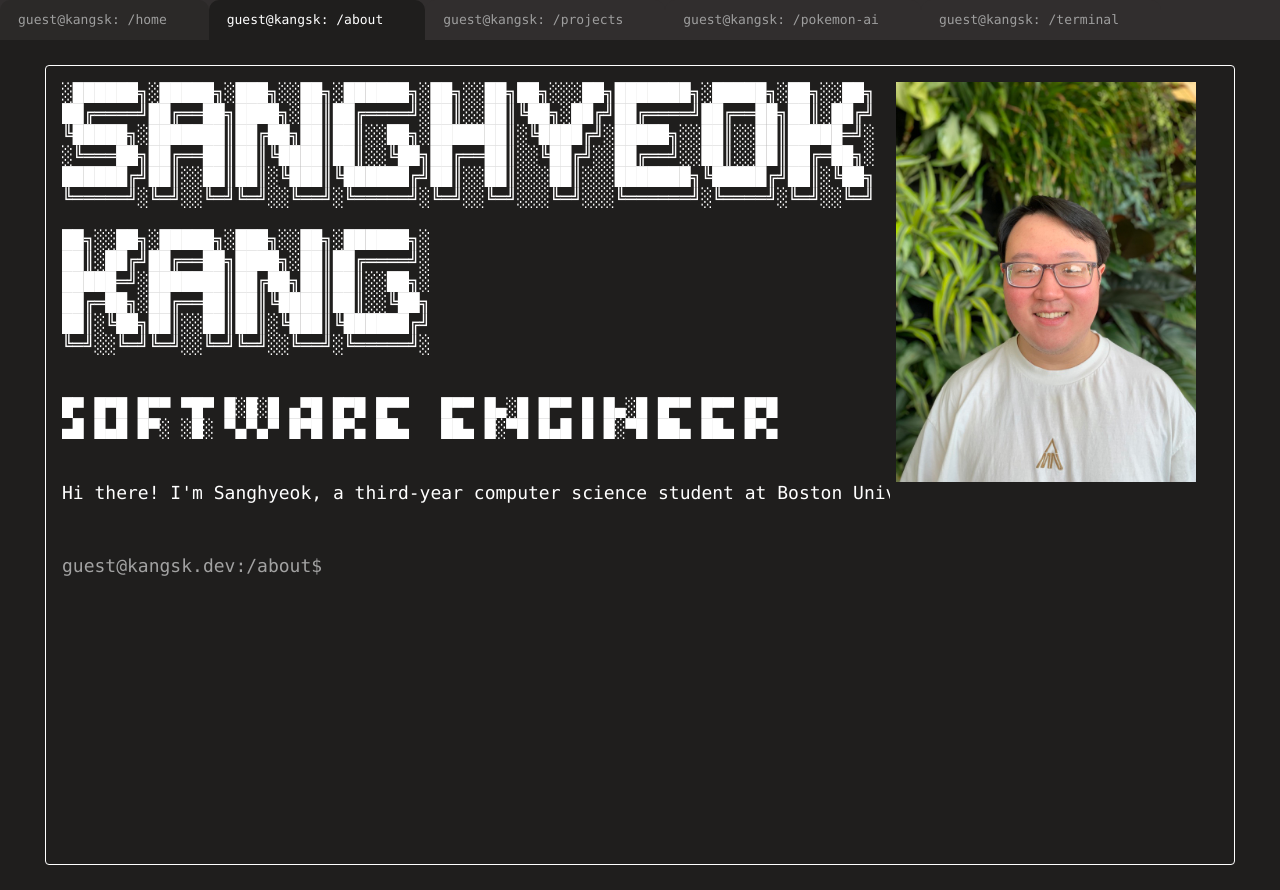
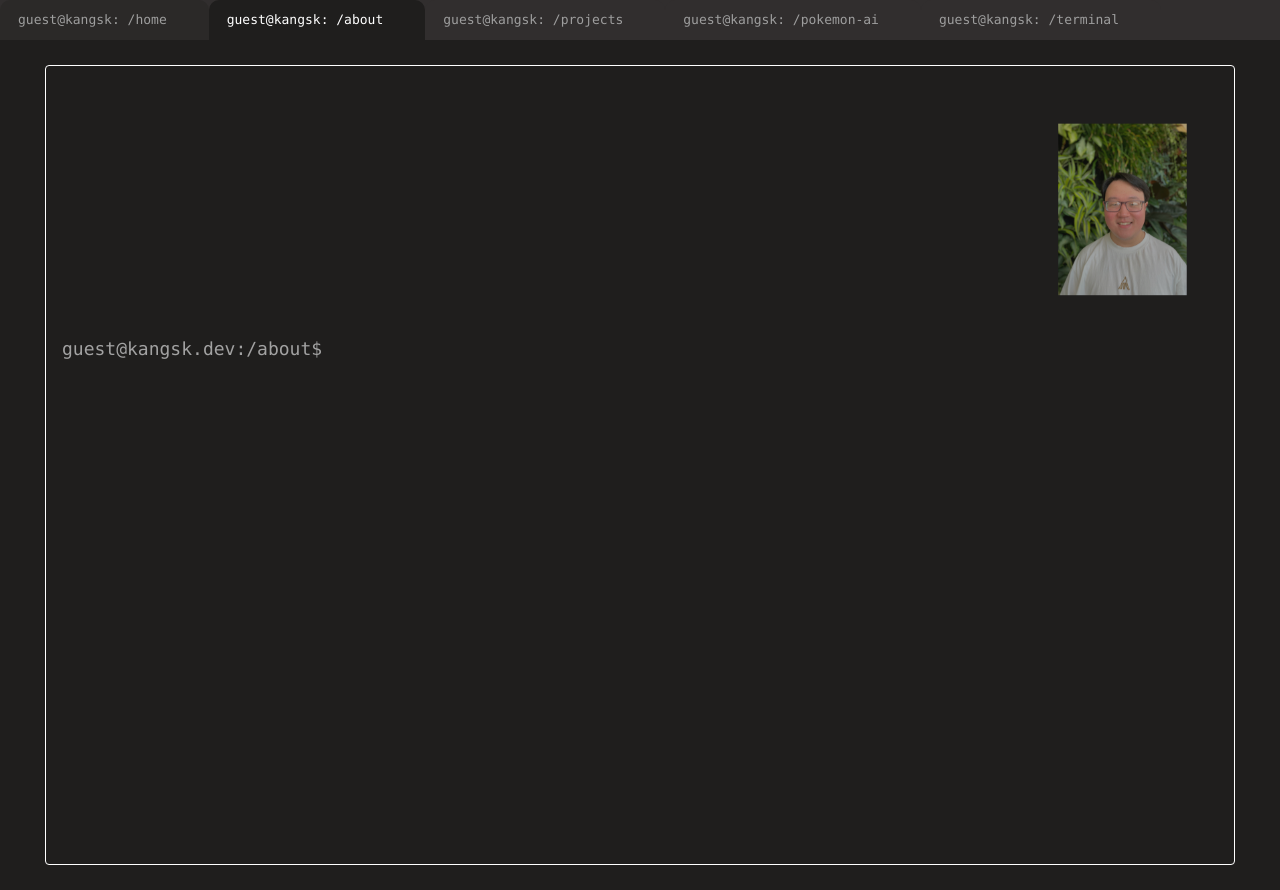
Before and after one commit to skang188144/kangsk.dev, a React (Create React App) app: page /about in a window 1280 px wide. Built offline with nearby package versions, Linux system fonts and the light colour scheme.

Commit message:
Removed a layer of abstraction, allowing page components to define initial dispay elements directly, instead of passing them as a prop to TerminalController

```diff
--- a/src/components/TerminalComponent.js
+++ b/src/components/TerminalComponent.js
@@ -1,14 +1,10 @@
 import { useEffect, useState, useRef } from "react"
 import './TerminalComponent.css';
 
-const TerminalComponent = ({prompt, initialInput, onInputEntered, terminalLines}) => {
+const TerminalComponent = ({prompt, children, initialInput, onInputEntered, terminalLines}) => {
     const [input, setInput] = useState('')
     const [cursorPosition, setCursorPosition] = useState(0)
     const cursorRef = useRef(null)
-
-    /*
-     * useEffect() hooks
-     */
 
     // Set the starting input value
     useEffect(() => {
@@ -18,17 +14,12 @@ const TerminalComponent = ({prompt, initialInput, onInputEntered, terminalLines}
     // Scroll down when the user presses enter and new output appears
     useEffect(() => {
         setTimeout(cursorRef?.current?.scrollIntoView({ behavior: "auto", block: "nearest" }), 500);
-    }, [terminalLines])
+    }, [children])
 
     // Scroll down when the user inputs anything, even without pressing enter
     useEffect(() => {
         setTimeout(cursorRef?.current?.scrollIntoView({ behavior: "auto", block: "nearest" }), 500);
     }, [input])
-
-    // Play typing animation for initial text
-    // useEffect(() => {
-    //     triggerTypeAnimation('');
-    // }, [])
 
     // Attach click listener to focus the hidden input box at all times the user is clicking anywhere on the site contents
     useEffect(() => {
@@ -82,9 +73,9 @@ const TerminalComponent = ({prompt, initialInput, onInputEntered, terminalLines}
 
     const handleInput = (event) => {
         if (event.key === "Enter") {
-            onInputEntered(input)
-            setCursorPosition(0)
-            setInput("")
+            onInputEntered(input);
+            setCursorPosition(0);
+            setInput("");
             return;
         } else if (event.key === "ArrowUp" || event.key === "ArrowDown" || event.key === "ArrowLeft" || event.key === "ArrowRight" || event.key === 'Delete') {
             const inputElement = event.currentTarget;
@@ -114,17 +105,11 @@ const TerminalComponent = ({prompt, initialInput, onInputEntered, terminalLines}
         }
     }
 
-    async function triggerTypeAnimation (typedValue) {
-        for (let i = 0; i < typedValue.length; i++) {
-            await setTimeout(setInput, 200 + i * 75, typedValue.slice(0, i + 1));
-        }
-    }
-
     return (
         <div className='Terminal'>
             <div className="TerminalContainer">
-                { terminalLines }
-                <div className="TerminalLine TerminalPrompt TerminalCursorContainer" prompt={ prompt || '$' }>
+                { children }
+                <div className="TerminalLine TerminalPrompt TerminalCursorContainer" prompt={ prompt }>
                     { input }
                     <span ref={ cursorRef } className="TerminalCursor" style={{ left: `${cursorPosition + 1}px` }}></span>
                 </div>
--- a/src/components/TerminalController.css
+++ b/src/components/TerminalController.css
@@ -5,8 +5,6 @@
     overflow: hidden;
     white-space: pre;
     flex-shrink: 0;
-    -webkit-animation: typing 3.5s steps(60, end);
-    animation: typing 3.5s steps(60, end);
 }
 
 .InitialDisplayText {
@@ -14,27 +12,4 @@
     overflow: hidden;
     white-space: pre;
     flex-shrink: 0;
-    -webkit-animation: hide 2.5s, typing 3.5s steps(65, end);
-    animation: hide 2.5s, typing 3.5s steps(65, end);
-    animation-delay: 0s, 2.5s;
 }
-
-@-webkit-keyframes typing {
-    from { width: 0; overflow: hidden}
-    to { width: 100%; overflow: hidden}
-}
-
-@keyframes typing {
-    from { width: 0 }
-    to { width: 100% }
-}
-
-@-webkit-keyframes hide {
-    from { width: 0; overflow: hidden}
-    to { width: 0; overflow: hidden}
-}
-
-@keyframes hide {
-    from { width: 0 }
-    to { width: 0 }
-}
--- a/src/components/TerminalController.js
+++ b/src/components/TerminalController.js
@@ -1,43 +1,18 @@
-import { useState } from "react";
+import { useEffect, useState } from "react";
 import { useNavigate } from "react-router-dom";
 import TerminalComponent from "./TerminalComponent";
 import './TerminalController.css';
 
-const TerminalController = ({prompt, initialInput, initialDisplayTitle, initialDisplayText, getPageSpecificCommandOutput, overrideInitialDisplayTitle, overrideInitialDisplayText, overrideInitialDisplayElement}) => {
-    let initialDisplayElements = [];
+const TerminalController = ({prompt, children, initialInput, getPageSpecificCommandOutput}) => {
+    const [terminalLines, setTerminalLines] = useState();
+
     let navigate = useNavigate();
 
-    const createInitialDisplayTitleElements = (titleList) => {
-        titleList = titleList.map(title => {
-            return (<div className='InitialDisplayTitle'>{ title }</div>);
-        });
+    useEffect(() => {
+        triggerTypeAnimations();
+        triggerDeleteAnimations();
+    }, []);
 
-        return titleList;
-    }
-
-    const createInitialDisplayTextElements = (textList) => {
-        textList = textList.map(text => {
-            return (<div className="InitialDisplayText">{ text }</div>);
-        });
-
-        return textList;
-    }
-
-    if (overrideInitialDisplayTitle || overrideInitialDisplayText) {
-        initialDisplayElements = [...initialDisplayElements, overrideInitialDisplayElement];
-    }
-
-    if (!overrideInitialDisplayTitle) {
-        const initialDisplayTitleElements = createInitialDisplayTitleElements(initialDisplayTitle);
-        initialDisplayElements = [...initialDisplayElements, ...initialDisplayTitleElements];
-    }
-
-    if (!overrideInitialDisplayText) {
-        const initialDisplayTextElements = createInitialDisplayTextElements(initialDisplayText);
-        initialDisplayElements = [...initialDisplayElements, ...initialDisplayTextElements];
-    }
-
-    const [terminalLines, setTerminalLines] = useState(initialDisplayElements);
 
     const onInputEntered = (input) => {
         let newTerminalLines = pushInputEntered(input, terminalLines);
@@ -99,12 +74,95 @@ const TerminalController = ({prompt, initialInput, initialDisplayTitle, initialD
         return newTerminalLines;
     }
 
+    const triggerTypeAnimation = (element) => {
+        let text = element.getAttribute('typeAnimationText');
+        let delayBetween = element.getAttribute('typeAnimationDelayBetween');
+        let i = 0;
+
+        if (delayBetween === null) {
+            delayBetween = 20;
+        }
+
+        const typingInterval = setInterval(() => {
+            if (i === 0) {
+                element.innerHTML = '';
+            }
+
+            if (i < text.length) {
+                element.innerHTML = element.innerHTML + text.charAt(i);
+                i++;
+            } else {
+                clearInterval(typingInterval);
+            }
+        }, delayBetween);
+    }
+
+    const triggerDeleteAnimation = (element) => {
+        let text = element.innerHTML;
+        let delayBetween = element.getAttribute('deleteAnimationDelayBetween');
+        let i = 0;
+
+        if (delayBetween === null) {
+            delayBetween = 20;
+        }
+
+        const deleteInterval = setInterval(() => {
+            if (i < text.length) {
+                element.innerHTML = element.innerHTML.slice(0, element.innerHTML.length - 1);
+                i++;
+            } else {
+                clearInterval(deleteInterval);
+            }
+        }, delayBetween);
+    }
+
+    const triggerTypeAnimations = () => {
+        console.log();
+
+        const elements = document.body.querySelectorAll("[enableTypeAnimation=true]");
+        let typeAnimationElements = [];
+
+        for (const element of elements) {
+            if (element.getAttribute('typeAnimationText' === null)) {
+                continue;
+            }
+
+            typeAnimationElements.push(element);
+        }
+
+        for (const typeAnimationElement of typeAnimationElements) {
+            let delay = Number(typeAnimationElement.getAttribute('typeAnimationDelay'));
+
+            if (delay !== 0 && delay !== null) {
+                setTimeout(() => {triggerTypeAnimation(typeAnimationElement)}, delay, typeAnimationElement);
+            } else {
+                triggerTypeAnimation(typeAnimationElement);
+            }
+        }
+    }
+
+    const triggerDeleteAnimations = () => {
+        const deleteAnimationElements = document.body.querySelectorAll("[enableDeleteAnimation=true]");
+
+        for (const deleteAnimationElement of deleteAnimationElements) {
+            let delay = Number(deleteAnimationElement.getAttribute('deleteAnimationDelay'));
+
+            if (delay !== 0 && delay !== null) {
+                setTimeout(() => {triggerDeleteAnimation(deleteAnimationElement)}, delay, deleteAnimationElement);
+            } else {
+                triggerDeleteAnimation(deleteAnimationElement);
+            }
+        }
+    }
+
     return (
         <TerminalComponent
             prompt = { prompt }
             initialInput = { initialInput }
             onInputEntered = { onInputEntered }
             terminalLines = { terminalLines }>
+                { children }
+                { terminalLines }
         </TerminalComponent>
     );
 }
--- a/src/components/pages/About.css
+++ b/src/components/pages/About.css
@@ -1,12 +1,12 @@
 @import '../TerminalController.css';
 
-.AboutInitialDisplayTextContainer {
+.AboutInitialDisplayTitleContainer {
     display: flex;
     flex-direction: column;
     flex-shrink: 0;
 }
 
-.AboutInitialDisplayTextAndImageContainer {
+.AboutInitialDisplayTitleAndImageContainer {
     display: flex;
     flex-direction: row;
     flex-shrink: 0;
@@ -17,8 +17,6 @@
     overflow: hidden;
     white-space: pre;
     flex-shrink: 0;
-    -webkit-animation: typing 3.5s steps(60, end);
-    animation: typing 3.5s steps(60, end);
 }
 
 .AboutInitialDisplayText {
@@ -26,15 +24,24 @@
     overflow: hidden;
     white-space: pre;
     flex-shrink: 0;
-    -webkit-animation: hide 2.5s, typing 3.5s steps(65, end);
-    animation: hide 2.5s, typing 3.5s steps(65, end);
-    animation-delay: 0s, 2.5s;
 }
 
 .HeadshotImage {
     margin-left: auto;
-    margin-right: auto;
     margin-top: auto;
     margin-bottom: auto;
     width: 300px;
+    animation: pop-in 0.75s, pop-out 1s;
+    animation-delay: 0s, 5.25s;
+    animation-fill-mode: forwards;
 }
+
+@keyframes pop-in {
+    0% { opacity: 0; transform: scale(0.1); }
+    100% { opacity: 1; transform: scale(1); }
+}
+
+@keyframes pop-out {
+    0% { opacity: 1; transform: scale(1); }
+    100% { opacity: 0; transform: scale(0.1); width:0; }
+}
--- a/src/components/pages/About.js
+++ b/src/components/pages/About.js
@@ -1,10 +1,8 @@
-import { useRef } from 'react';
+import { useEffect, useRef } from 'react';
 import TerminalController from '../TerminalController';
 import './About.css'
 
 const About = () => {
-    const initialDisplayTitleElementsRef = useRef(null);
-
     const prompt = 'guest@kangsk.dev:/about$';
     const initialInput = '';
     const initialDisplayTitle = [
@@ -23,22 +21,38 @@ const About = () => {
         '╚═╝░░╚═╝╚═╝░░╚═╝╚═╝░░╚══╝░╚═════╝░',
         ' ',
         ' ',
+        ' '
+        // '█▀ █▀█ █▀▀ ▀█▀ █░█░█ ▄▀█ █▀█ █▀▀   █▀▀ █▄░█ █▀▀ █ █▄░█ █▀▀ █▀▀ █▀█',
+        // '▄█ █▄█ █▀░ ░█░ ▀▄▀▄▀ █▀█ █▀▄ ██▄   ██▄ █░▀█ █▄█ █ █░▀█ ██▄ ██▄ █▀▄'
+    ].map(text => {
+        return (<div className="AboutInitialDisplayTitle" enableTypeAnimation='true' typeAnimationText={ text } enableDeleteAnimation='true' deleteAnimationDelay={ 3000 }> </div>);
+    });
+
+    const initialDisplayTitle2 = [
+        '██╗    ░█████╗░███╗░░░███╗    ░█████╗░░░░░░░░░░',
+        '██║    ██╔══██╗████╗░████║    ██╔══██╗░░░░░░░░░',
+        '██║    ███████║██╔████╔██║    ███████║░░░░░░░░░',
+        '██║    ██╔══██║██║╚██╔╝██║    ██╔══██║░░░░░░░░░',
+        '██║    ██║░░██║██║░╚═╝░██║    ██║░░██║██╗██╗██╗',
+        '╚═╝    ╚═╝░░╚═╝╚═╝░░░░░╚═╝    ╚═╝░░╚═╝╚═╝╚═╝╚═╝',
+        ' ',
+        ' ',
         '█▀ █▀█ █▀▀ ▀█▀ █░█░█ ▄▀█ █▀█ █▀▀   █▀▀ █▄░█ █▀▀ █ █▄░█ █▀▀ █▀▀ █▀█',
         '▄█ █▄█ █▀░ ░█░ ▀▄▀▄▀ █▀█ █▀▄ ██▄   ██▄ █░▀█ █▄█ █ █░▀█ ██▄ ██▄ █▀▄'
     ].map(text => {
-        return (<div className="AboutInitialDisplayTitle">{ text }</div>);
+        return (<div className="AboutInitialDisplayTitle" enableTypeAnimation='true' typeAnimationText={ text } typeAnimationDelay={ 8000 } enableDeleteAnimation='true' deleteAnimationDelay={ 12000 }></div>);
     });
 
     const initialDisplayText = [
+        ' ',
         "Hi there! I'm Sanghyeok, a third-year computer science student at Boston University.",
         ' ',
-        ""
     ].map(text => {
-        return (<div className="AboutInitialDisplayText">{ text }</div>);
+        return (<div className="AboutInitialDisplayText" enableTypeAnimation='true' typeAnimationText={ text } typeAnimationDelay={ 2200 } enableDeleteAnimation='true' deleteAnimationDelay={ 5500 }> </div>);
     });
 
-    const initialDisplayTextContainer = <div className='AboutInitialDisplayTextContainer'>{ initialDisplayTitle }</div>
-    const initialDisplayTextAndImageContainer = <div className='AboutInitialDisplayTextAndImageContainer'>{ initialDisplayTextContainer } <img className='HeadshotImage' src='/Headshot.jpeg'></img></div>
+    const initialDisplayTitleContainer = <div className='AboutInitialDisplayTitleContainer'>{ initialDisplayTitle } { initialDisplayTitle2 }</div>
+    const initialDisplayTitleAndImageContainer = <div className='AboutInitialDisplayTitleAndImageContainer'>{ initialDisplayTitleContainer } <img className='HeadshotImage' src='/Headshot.jpeg'></img></div>
 
     const getPageSpecificCommandOutput = (command, args) => {
         let output = [];
@@ -86,19 +100,13 @@ const About = () => {
         return output;
     }
 
-    // const initialDisplayTextContainer = <div className="InitialDisplayTextContainer">{initialDisplayTitle} { initialDisplayText }</div>;
-    // const initialDisplayTextAndImageContainer = <div className="InitialDisplayTextAndImageContainer">{ initialDisplayTextContainer }</div>; //<img className="HeadshotImage" src="/Headshot.jpeg"></img>
-
     return (
         <TerminalController
             prompt = { prompt }
             initialInput = { initialInput }
-            initialDisplayTitle = { null }
-            initialDisplayText = { initialDisplayText }
-            getPageSpecificCommandOutput = { getPageSpecificCommandOutput }
-            overrideInitialDisplayTitle = { true }
-            overrideInitialDisplayText= { false }
-            overrideInitialDisplayElement = { initialDisplayTextAndImageContainer }/>
+            getPageSpecificCommandOutput = { getPageSpecificCommandOutput }>
+                { initialDisplayTitleAndImageContainer }
+        </TerminalController>
     );
 }
 
--- a/src/components/pages/Home.js
+++ b/src/components/pages/Home.js
@@ -4,7 +4,7 @@ import './Home.css'
 const Home = () => {
     const prompt = 'guest@kangsk.dev:/home$';
     const initialInput = '';
-    const initialDisplayTitle = [
+    const initialDisplayTitleElements = [
         '░██╗░░░░░░░██╗███████╗██╗░░░░░░█████╗░░█████╗░███╗░░░███╗███████╗  ████████╗░█████╗░',
         '░██║░░██╗░░██║██╔════╝██║░░░░░██╔══██╗██╔══██╗████╗░████║██╔════╝  ╚══██╔══╝██╔══██╗',
         '░╚██╗████╗██╔╝█████╗░░██║░░░░░██║░░╚═╝██║░░██║██╔████╔██║█████╗░░  ░░░██║░░░██║░░██║',
@@ -19,14 +19,19 @@ const Home = () => {
         '  ██║░╚██╗██║░░██║██║░╚███║╚██████╔╝██████╔╝██║░╚██╗  ██╗  ██████╔╝███████╗░░╚██╔╝░░',
         '  ╚═╝░░╚═╝╚═╝░░╚═╝╚═╝░░╚══╝░╚═════╝░╚═════╝░╚═╝░░╚═╝  ╚═╝  ╚═════╝░╚══════╝░░░╚═╝░░░',
         ' ',
-        ' '];
+        ' '].map(text => {
+            return (<div className="InitialDisplayTitle" enableTypeAnimation='true' typeAnimationText={ text }> </div>);
+        });
 
-    const initialDisplayText = [
+    const initialDisplayTextElements = [
         'Welcome to kangsk.dev v1814.14',
         ' ',
         "Type 'help' to view the available list of commands.",
         ' '
-        ];
+        ].map(text => {
+            return (<div className="InitialDisplayText" enableTypeAnimation='true' typeAnimationText={ text } typeAnimationDelay={ 2500 }> </div>);
+        });
+
 
     const getPageSpecificCommandOutput = (command, args) => {
         let output = [];
@@ -81,8 +86,8 @@ const Home = () => {
         <TerminalController
             prompt = { prompt }
             initialInput = { initialInput }
-            initialDisplayTitle = { initialDisplayTitle }
-            initialDisplayText = { initialDisplayText }
+            initialDisplayTitleElements = { initialDisplayTitleElements }
+            initialDisplayTextElements = { initialDisplayTextElements }
             getPageSpecificCommandOutput = { getPageSpecificCommandOutput }
             overrideInitialDisplayText = { false }
             overrideInitialDisplayTitle= { false }
```
